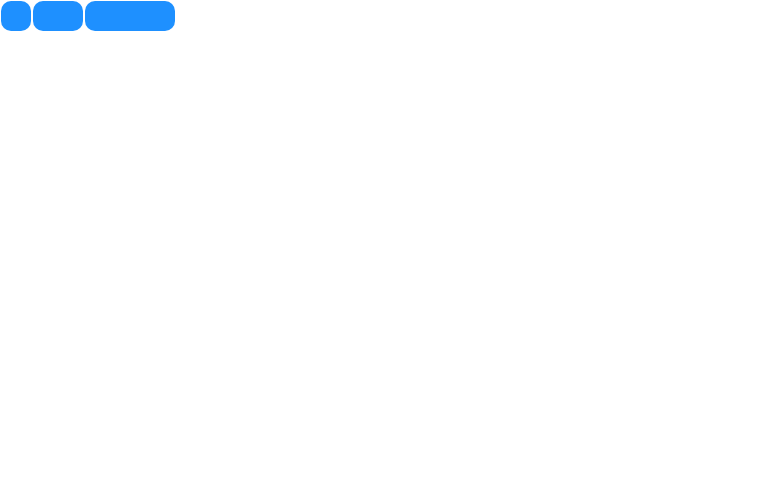
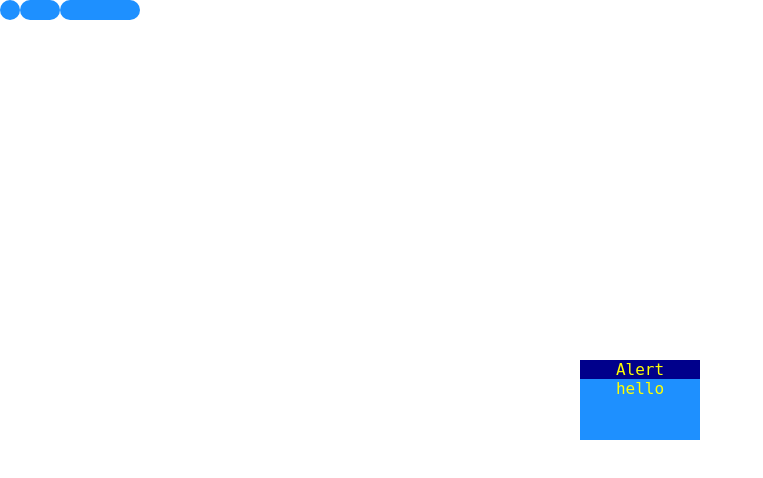
Before and after one commit to mcroitor/yajswgt, a plain HTML site: page public_html/index.html in a window 1280 px wide. Shown: the whole page, without its empty margins (0-763 px from the left). Drawn offline with Linux system fonts and the light colour scheme.

Commit message:
alert added

```diff
--- a/public_html/index.html
+++ b/public_html/index.html
@@ -16,15 +16,20 @@ and open the template in the editor.
 
                 var p1 = new Panel("panel1");
                 p1.setStyle("+inline w20 h20");
+                p1.setStyle({"border-radius": "10px"});
                 var p2 = new Panel("panel2");
                 p2.setStyle("+inline w40 h20");
+                p2.setStyle({"border-radius": "10px"});
                 var p3 = new Panel("panel2");
                 p3.setStyle("+inline w80 h20");
+                p3.setStyle({"border-radius": "10px"});
 
                 viewport.Add(p1);
                 viewport.Add(p2);
                 viewport.Add(p3);
                 viewport.build();
+
+                (new Alert("hello")).show();
             }
         </script>
     </head>
--- a/public_html/lib/yajswgt.js
+++ b/public_html/lib/yajswgt.js
@@ -1,3 +1,10 @@
+/*
+ *
+ * TODO #:
+ *      1. rewrite code for cfg using
+ *      2. add some usable content code
+ */
+
 /*
  * some additional functions
  */
@@ -76,7 +83,24 @@ function Panel(id) {
 }
 Panel.prototype = new Widget;
 
+/*
+ * alert message
+ */
+function Alert(msg){
+    this.msg = msg;
+    this.element = create("div");
+    this.element.setAttribute("class", "alert bg-d brd-d txt-d");
 
+    var bar = create("div");
+    bar.setAttribute("class", "titlebar");
+    bar.appendChild(_d.createTextNode("Alert"));
+
+    this.element.appendChild(bar);
+    this.element.appendChild(_d.createTextNode(this.msg));
+
+    this.show = function(){ _d.body.appendChild(this.element); }
+}
+Alert.prototype = new Widget;
 /*
  * some menu things
  */
--- a/public_html/style/main.css
+++ b/public_html/style/main.css
@@ -65,14 +65,33 @@ body, div, p, a, form, table, tr, td, img h1, h2, h3, h4, h5, h6
 .h120 {height: 120px; }
 .h150 {height: 150px; }
 .h200 {height: 200px; }
+
 /* widget */
-.widget{
-    border-radius: 10px;
-    margin: 1px;
-    padding: 5px;
-}
+.widget{ /* border-radius: 10px; margin: 1px; padding: 5px;*/ }
 
 .viewport{
     width:100%;
     height:100%;
 }
+
+.alert {
+    position: absolute;
+    margin: auto;
+    top: 0;
+    bottom: 0;
+    left:0;
+    right:0;
+    width: 120px;
+    height:80px;
+    z-index: 10;
+    text-align: center;
+}
+/* bars */
+
+.titlebar {
+    position: relative;
+    width: 100%;
+    /*height: 20px;*/
+    top: 0px;
+    background-color: darkblue;
+}
```
